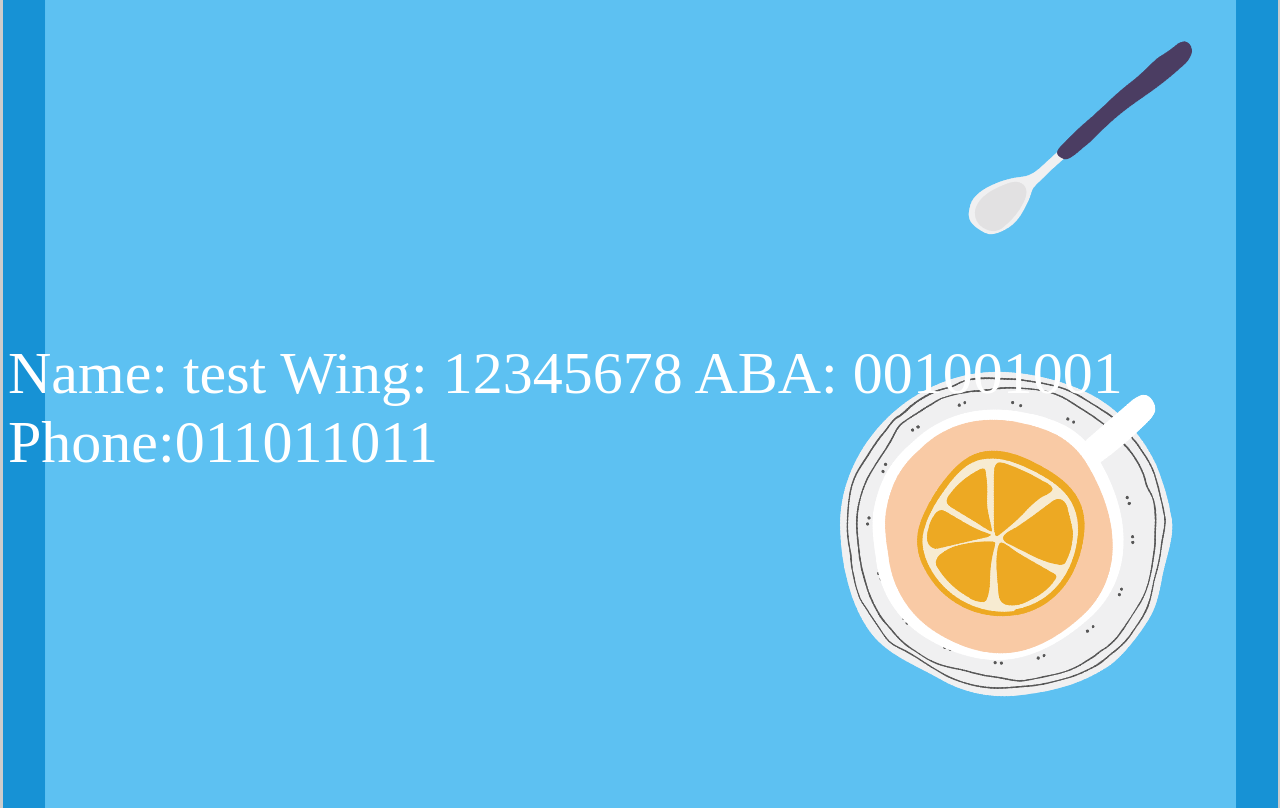
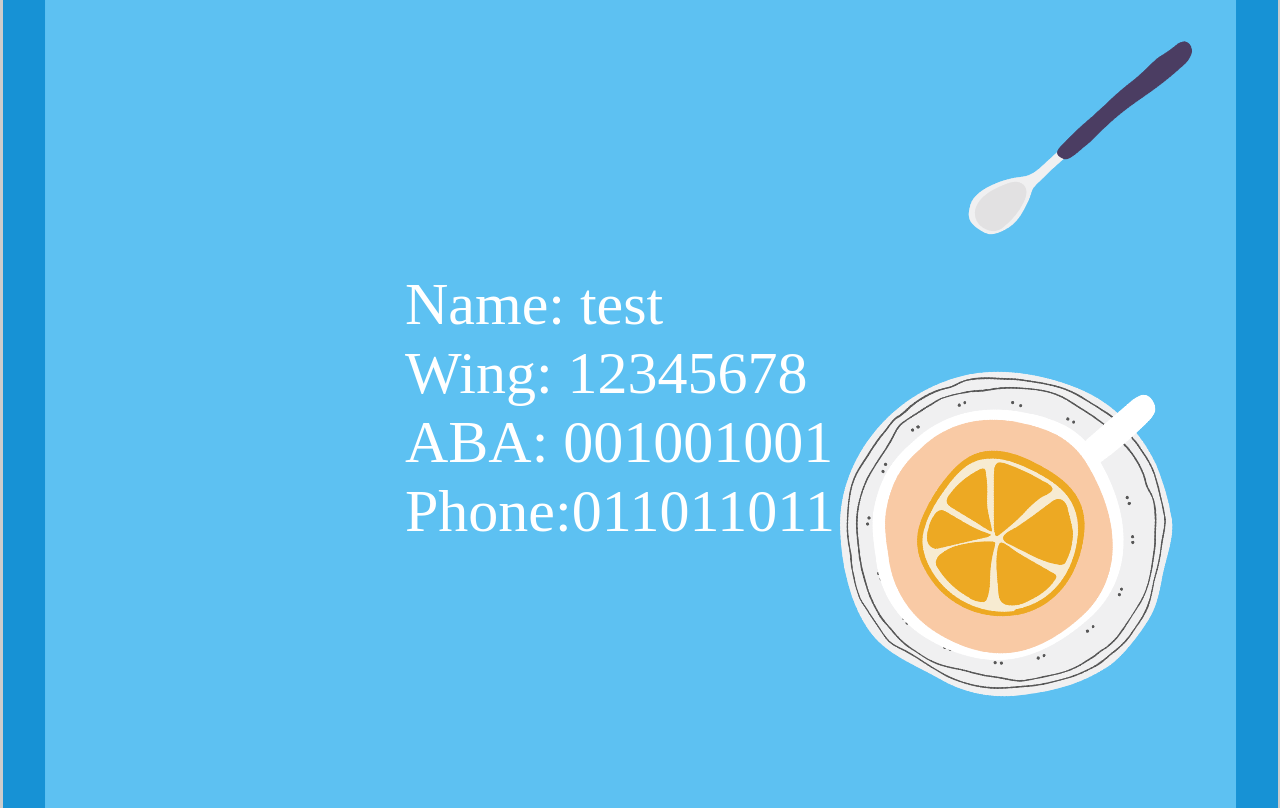
Before and after one commit to PangPangFish123/PangPangFish123.github.io, a plain HTML site: page index.html in a window 1280 px wide. Drawn offline with Linux system fonts and the light colour scheme.

Commit message:
Update index.html

```diff
--- a/index.html
+++ b/index.html
@@ -28,10 +28,10 @@
 </head>
 <body>
 	<div class="payback">
-		Name: test
-		Wing: 12345678
-		ABA:  001001001
-		Phone:011011011
+		<div>Name: test</div>
+		<div>Wing: 12345678</div>
+		<div>ABA:  001001001</div>
+		<div>Phone:011011011</div>
 	</div>
 </body>
 </html>
```
